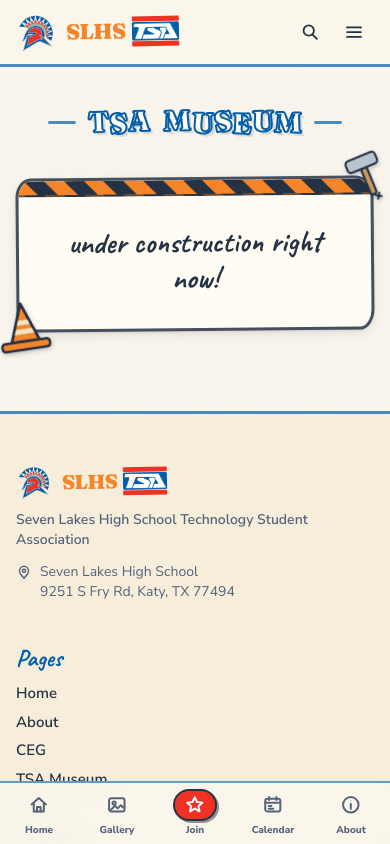
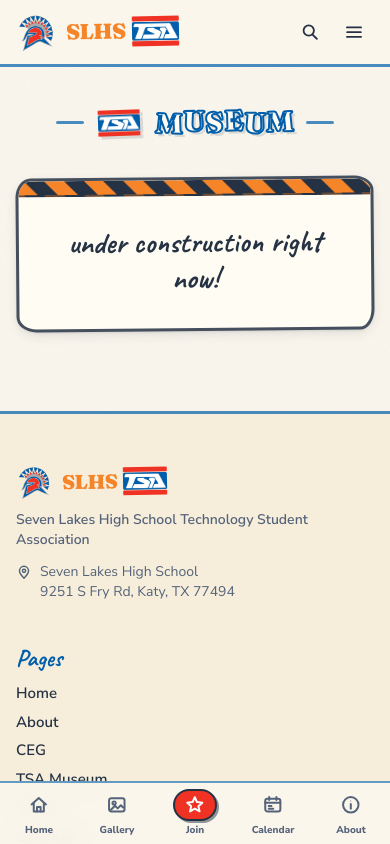
Before and after one commit to aryasalem09/slhs-tsa-website, a Next.js app: page /museum in a window 390 px wide. Shown: the top 844 px of the page. Built offline with nearby package versions, Linux system fonts and the light colour scheme.

Commit message:
swap TSA in titles for the logo mark, make the hero particle bigger

```diff
--- a/src/app/about/page.tsx
+++ b/src/app/about/page.tsx
@@ -114,6 +114,7 @@
               <WonkyTitle
                 text="SLHS TSA"
                 outline
+                logoWord="TSA"
                 className="text-[2rem] leading-none sm:text-[2.6rem]"
               />
             </DashWrap>
--- a/src/app/museum/page.tsx
+++ b/src/app/museum/page.tsx
@@ -16,7 +16,7 @@
   return (
     <>
       <h1 className="sr-only">TSA Museum</h1>
-      <UnderConstruction title="TSA MUSEUM" />
+      <UnderConstruction title="TSA MUSEUM" logoWord="TSA" />
     </>
   );
 }
--- a/src/app/page.tsx
+++ b/src/app/page.tsx
@@ -48,6 +48,7 @@
             <WonkyTitle
               text="WHAT IS TSA?"
               outline
+              logoWord="TSA"
               className="text-[1.9rem] leading-none sm:text-[2.5rem] lg:text-[2.1rem] xl:text-[2.5rem]"
             />
           </DashWrap>
@@ -109,8 +110,8 @@
             </div>
           </div>
 
-          {/* the TSA letters, drawn in living dots */}
-          <div className="mt-9 w-48 self-center lg:w-56">
+          {/* the TSA logo, drawn in living dots */}
+          <div className="mt-9 w-64 self-center sm:w-72 lg:w-80">
             <ParticleLogo
               src="/logos/tsa-mark-particles.png"
               aspect={0.64}
--- a/src/components/UnderConstruction.tsx
+++ b/src/components/UnderConstruction.tsx
@@ -1,11 +1,22 @@
 import { DashWrap, WonkyTitle } from "@/components/decor";
 
 /** Minimal cozy shell for pages that aren't built yet. */
-export default function UnderConstruction({ title }: { title: string }) {
+export default function UnderConstruction({
+  title,
+  logoWord,
+}: {
+  title: string;
+  logoWord?: string;
+}) {
   return (
     <div className="mx-auto max-w-3xl px-4 pt-10 text-center">
       <DashWrap>
-        <WonkyTitle text={title} outline className="text-[1.8rem] leading-none sm:text-[2.4rem]" />
+        <WonkyTitle
+          text={title}
+          outline
+          logoWord={logoWord}
+          className="text-[1.8rem] leading-none sm:text-[2.4rem]"
+        />
       </DashWrap>
 
       <div className="edge-paper relative mx-auto mt-10 max-w-xl rotate-[-0.5deg] border-[3px] border-ink/85 bg-card pb-8 shadow-paper">
@@ -21,11 +32,11 @@
           under construction right now!
         </p>
 
-        {/* little construction crew doodles */}
+        {/* little construction crew doodles (hidden on narrow screens where they'd overhang the viewport) */}
         <svg
           aria-hidden="true"
           viewBox="0 0 64 60"
-          className="absolute -bottom-7 -left-7 w-16 rotate-[-8deg] drop-shadow-[1px_2px_2px_rgb(37_50_68_/_0.25)]"
+          className="absolute -bottom-7 -left-7 hidden w-16 rotate-[-8deg] drop-shadow-[1px_2px_2px_rgb(37_50_68_/_0.25)] sm:block"
         >
           <path d="M32 6 L46 44 H18 z" fill="#f68428" stroke="#253244" strokeWidth="2.4" strokeLinejoin="round" />
           <path d="M25 25 h14 M22 34 h20" stroke="#f2e3c4" strokeWidth="5" />
@@ -35,7 +46,7 @@
         <svg
           aria-hidden="true"
           viewBox="0 0 64 64"
-          className="absolute -right-6 -top-8 w-14 rotate-[10deg] drop-shadow-[1px_2px_2px_rgb(37_50_68_/_0.25)]"
+          className="absolute -right-6 -top-8 hidden w-14 rotate-[10deg] drop-shadow-[1px_2px_2px_rgb(37_50_68_/_0.25)] sm:block"
         >
           <g transform="rotate(-32 32 32)">
             <rect x="28.5" y="24" width="7" height="32" rx="3" fill="#c99860" stroke="#253244" strokeWidth="2.4" />
--- a/src/components/decor.tsx
+++ b/src/components/decor.tsx
@@ -1,46 +1,74 @@
+import Image from "next/image";
 import Link from "next/link";
 
 /**
  * Hand-lettered heading: each letter gets a tiny fixed tilt so the title
  * looks written, not typeset. Screen readers get the plain string.
+ * Pass `logoWord` (e.g. "TSA") to swap that word for the real TSA mark.
  */
 const ROTS = [-2.4, 1.8, -1.1, 2.3, -1.7, 1.3, -2.1, 2.0, -1.4, 1.6];
 const DYS = [0, 1.5, -1, 0.5, -1.5, 1, -0.5, 1.5, -1, 0.5];
 
+function WonkyChar({ ch, i, outline }: { ch: string; i: number; outline: boolean }) {
+  if (ch === " ") return <span className="inline-block w-[0.45em]" />;
+  return (
+    <span
+      className="inline-block font-display font-black"
+      style={{
+        transform: `rotate(${ROTS[i % ROTS.length]}deg) translateY(${DYS[i % DYS.length]}px)`,
+        ...(outline
+          ? {
+              color: "var(--color-card)",
+              WebkitTextStroke: "2px var(--color-tsa-blue)",
+              textShadow: "3px 3px 0 rgb(37 50 68 / 0.14)",
+            }
+          : {}),
+      }}
+    >
+      {ch}
+    </span>
+  );
+}
+
 export function WonkyTitle({
   text,
   outline = false,
+  logoWord,
   className = "",
 }: {
   text: string;
   outline?: boolean;
+  logoWord?: string;
   className?: string;
 }) {
+  // Split the string around the logo word so it can be swapped for the mark.
+  const segments = logoWord
+    ? text.split(new RegExp(`(${logoWord})`, "g"))
+    : [text];
+  let key = 0;
+  let charIdx = 0;
+
   return (
     <span aria-label={text} role="heading" aria-level={2} className={className}>
       <span aria-hidden="true" className="inline-block whitespace-pre-wrap">
-        {text.split("").map((ch, i) =>
-          ch === " " ? (
-            <span key={i} className="inline-block w-[0.45em]" />
-          ) : (
-            <span
-              key={i}
-              className="inline-block font-display font-black"
-              style={{
-                transform: `rotate(${ROTS[i % ROTS.length]}deg) translateY(${DYS[i % DYS.length]}px)`,
-                ...(outline
-                  ? {
-                      color: "var(--color-card)",
-                      WebkitTextStroke: "2px var(--color-tsa-blue)",
-                      textShadow: "3px 3px 0 rgb(37 50 68 / 0.14)",
-                    }
-                  : {}),
-              }}
-            >
-              {ch}
-            </span>
-          ),
-        )}
+        {segments.map((seg) => {
+          if (logoWord && seg === logoWord) {
+            return (
+              <Image
+                key={key++}
+                src="/logos/tsa-mark.png"
+                alt=""
+                width={128}
+                height={81}
+                // sits on the title baseline, sized to the letters, matching tilt + shadow
+                className="mx-[0.08em] inline-block h-[0.92em] w-auto -rotate-2 align-[-0.16em] drop-shadow-[3px_3px_0_rgb(37_50_68_/_0.14)]"
+              />
+            );
+          }
+          return seg
+            .split("")
+            .map((ch) => <WonkyChar key={key++} ch={ch} i={charIdx++} outline={outline} />);
+        })}
       </span>
     </span>
   );
```
